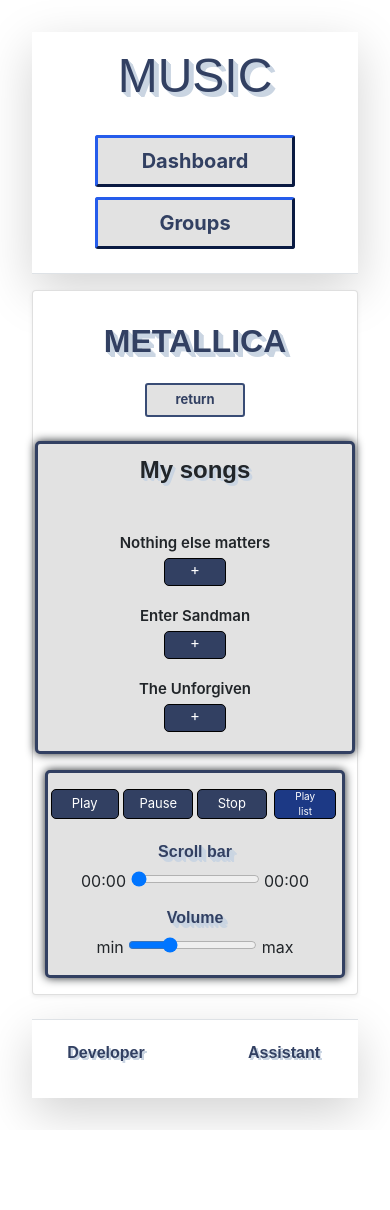
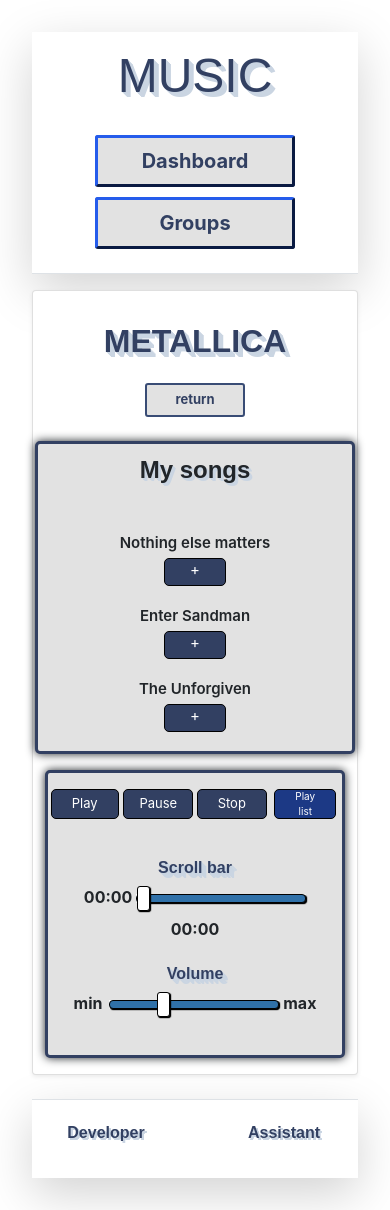
Before and after one commit to CombatLynx/ProjectCM_v2, an Angular app: page /detail/1 in a window 390 px wide. Before the commit the page ends 1130 px from the top, so only its background shows below. Built offline with nearby package versions, Linux system fonts and the light colour scheme; what angular-popper would draw is missing.

Commit message:
add scroll-layout

```diff
--- a/src/app/components/music-panel/music-panel.component.css
+++ b/src/app/components/music-panel/music-panel.component.css
@@ -145,6 +145,15 @@
     color: #324062;
 }
 
+.position-scroll-bar {
+    padding-top: 1em;
+}
+
+.position-scroll-volume {
+    padding-top: 1em;
+    padding-bottom: 1.5em;
+}
+
 .block {
     display: flex;
     flex-direction: column;
@@ -185,6 +194,52 @@
 
 .volume-song {
     padding-bottom: 0.5em;
+}
+
+.scroll-bar[type=range] {
+    -webkit-appearance: none;
+    width: 800px;
+}
+
+.scroll-bar[type=range]:focus {
+    outline: none;
+}
+
+.scroll-bar[type=range]::-webkit-slider-runnable-track {
+    width: 100%;
+    height: 10.4px;
+    cursor: pointer;
+    box-shadow: 1px 1px 1px #000000, 1px 1px 1px #0d0d0d;
+    background: #3071a9;
+    border-radius: 4px;
+    border: 0.2px solid #010101;
+}
+
+.min {
+    margin-right: 0.2em;
+    font-weight: bold;
+}
+
+.time-begin,
+.time-end,
+.max {
+    font-weight: bold;
+}
+
+.scroll-bar[type=range]::-webkit-slider-thumb {
+    box-shadow: 1px 1px 1px #000000, 1px 1px 1px #0d0d0d;
+    border: 1px solid #000000;
+    height: 36px;
+    width: 16px;
+    border-radius: 3px;
+    background: #ffffff;
+    cursor: pointer;
+    -webkit-appearance: none;
+    margin-top: -14px;
+}
+
+.scroll-bar[type=range]:focus::-webkit-slider-runnable-track {
+    background: #367ebd;
 }
 
 @media (max-width: 2560px) {
@@ -230,6 +285,10 @@
         width: 850px;
     }
 
+    .scroll-bar[type=range] {
+        width: 700px;
+    }
+
     .button-play,
     .button-pause,
     .button-stop,
@@ -263,9 +322,19 @@
     }
 }
 
+@media (max-width: 1040px) {
+    .scroll-bar[type=range] {
+        width: 590px;
+    }
+}
+
 @media (max-width: 800px) {
     .block-menu {
         width: 650px;
+    }
+
+    .scroll-bar[type=range] {
+        width: 520px;
     }
 
     .button-play,
@@ -339,9 +408,19 @@
     }
 }
 
+@media (max-width: 767px) {
+    .scroll-bar[type=range] {
+        width: 410px;
+    }
+}
+
 @media (max-width: 620px) {
     .block-menu {
         width: 500px;
+    }
+
+    .scroll-bar[type=range] {
+        width: 370px;
     }
 
     .button-play,
@@ -383,6 +462,10 @@
         width: 450px;
     }
 
+    .scroll-bar[type=range] {
+        width: 320px;
+    }
+
     .button-play,
     .button-pause,
     .button-stop,
@@ -421,11 +504,35 @@
     .block-menu {
         width: 350px;
     }
+
+    .scroll-bar[type=range] {
+        width: 220px;
+    }
+
+    .scroll-bar[type=range]::-webkit-slider-runnable-track {
+        height: 8.4px;
+    }
+
+    .scroll-bar[type=range]::-webkit-slider-thumb {
+        height: 30px;
+        width: 15px;
+        margin-top: -12px;
+    }
 }
 
 @media (max-width: 425px) {
     .block-menu {
         width: 300px;
+    }
+
+    .scroll-bar[type=range] {
+        width: 170px;
+    }
+
+    .scroll-bar[type=range]::-webkit-slider-thumb {
+        height: 25px;
+        width: 13px;
+        margin-top: -9px;
     }
 
     .button-play,
@@ -472,6 +579,16 @@
         width: 250px;
     }
 
+    .scroll-bar[type=range] {
+        width: 120px;
+    }
+
+    .scroll-bar[type=range]::-webkit-slider-thumb {
+        height: 22px;
+        width: 10px;
+        margin-top: -8px;
+    }
+
     .button-play,
     .button-pause,
     .button-stop,
--- a/src/app/components/music-panel/music-panel.component.html
+++ b/src/app/components/music-panel/music-panel.component.html
@@ -43,22 +43,29 @@
     </div>
 
     <div class="row">
-        <div class="col-12 header-scroll"> Scroll bar</div>
-        <div class="col-12 time-song">
-            <span> {{currentTime}} </span>
+        <div class="col-12 position-scroll-bar">
+            <div class="header-scroll"> Scroll bar</div>
+            <div class="time-song">
+                <span class="time-begin"> {{currentTime}} </span>
                 <label>
-                <input (input)="setSeekTo($event)" [value]="seek" class="scroll" max="{{duration}}"
+                    <input (input)="setSeekTo($event)" [value]="seek" class="scroll-bar" max="{{duration}}"
                            min="0"
                            type="range">
                 </label>
-            <span> {{duration}} </span>
+                <span class="time-end"> {{duration}} </span>
             </div>
-        <div class="col-12 header-volume"> Volume</div>
-        <div class="col-12 volume-song">
-            <label> min
+        </div>
+
+        <div class="col-12 position-scroll-volume">
+            <div class="header-volume"> Volume</div>
+            <div class="volume-song">
+                <label>
+                    <span class="min"> min </span>
                     <input (input)="setVolume($event)" class="scroll-bar" max="1" min="0" step="any" type="range"
                            value="0.3">
-            </label> max
+                    <span class="max"> max </span>
+                </label>
             </div>
         </div>
     </div>
+</div>
```
Lines whose indentation alone changed are shown as unchanged.
